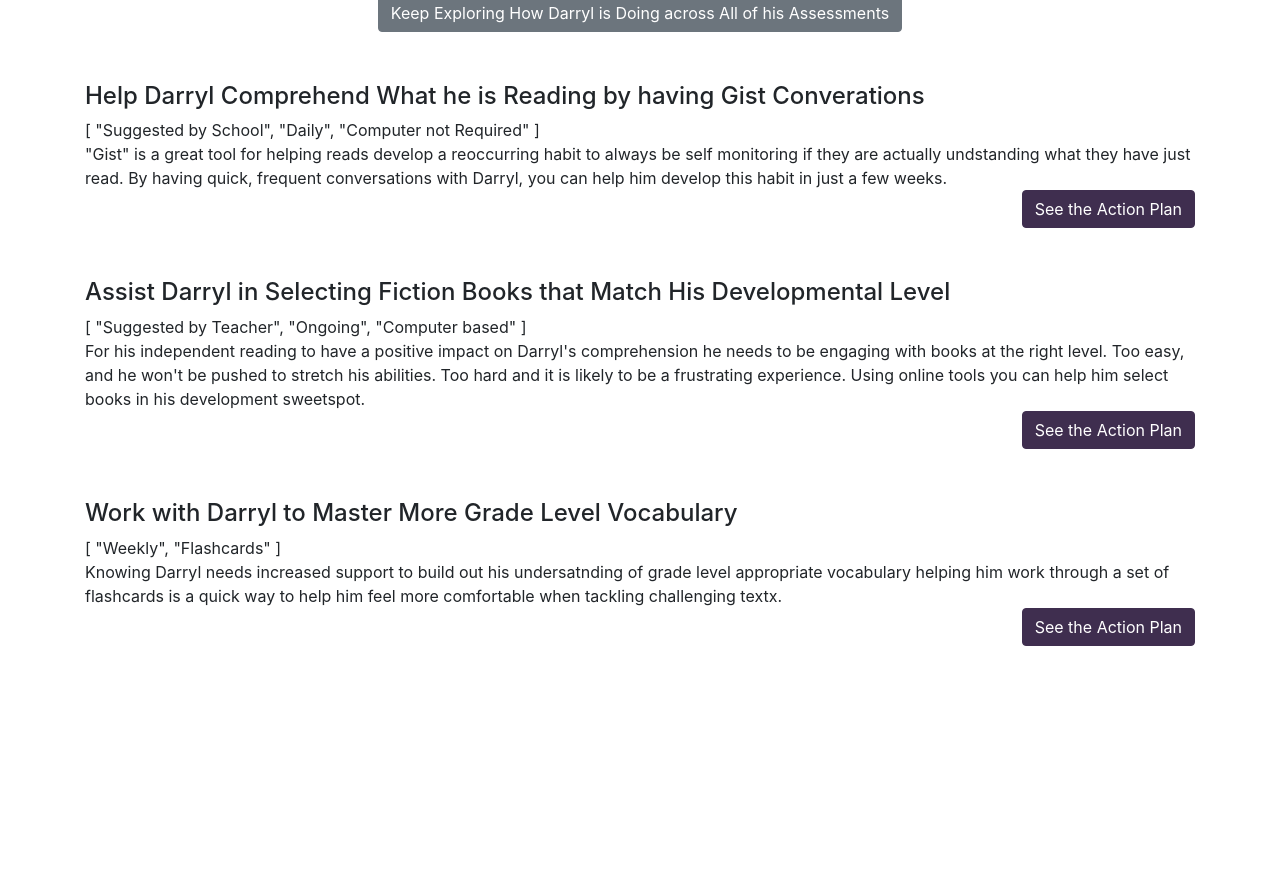
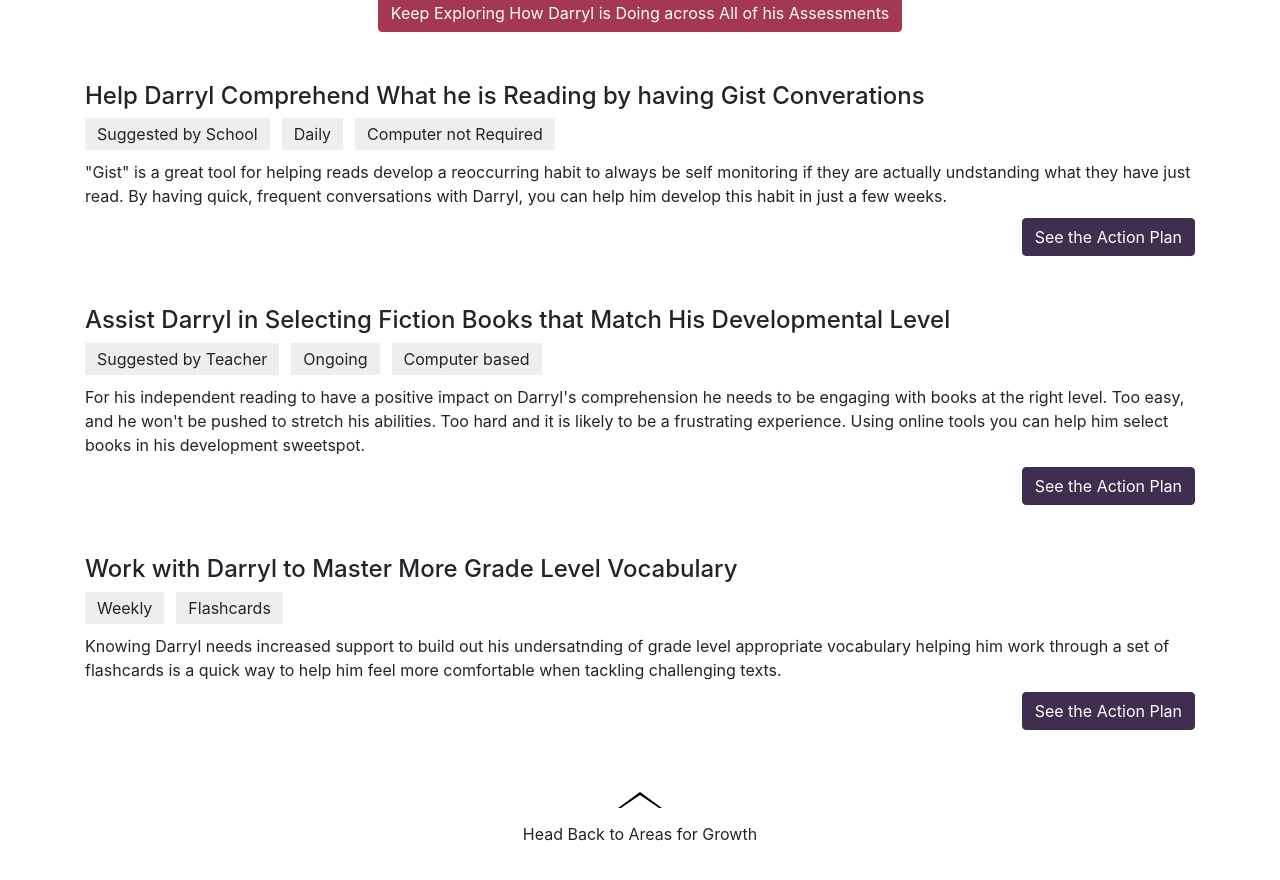
Before and after one commit to ryanechternacht/yardstick-frontend, a Vue app: page /how-to-help/suggested-supports in a window 1280 px wide. Shown: the part 222-1102 px from the top of the page. Before the commit the page ends 918 px from the top, so only its background shows below. Built offline with nearby package versions, Linux system fonts and the light colour scheme; what vue-lodash would draw is missing.

Commit message:
Building out suggested supports component(s)

```diff
--- a/src/assets/yardstick.scss
+++ b/src/assets/yardstick.scss
@@ -1,5 +1,6 @@
 $theme-colors: (
   "primary": 	#3f2e4f,
+  "secondary": #A53851
 );
 
 $off-track: red;
--- a/src/components/how-to-help/suggested-supports/SuggestedSupport.vue
+++ b/src/components/how-to-help/suggested-supports/SuggestedSupport.vue
@@ -1,8 +1,8 @@
 <template>
   <div>
     <h4>{{support.title}}</h4>
-    <div>{{support.tags}}</div>
-    <div>{{support.body}}</div>
+    <suggested-support-tags :tags="support.tags" class="mb-10" />
+    <div class="mb-10">{{support.body}}</div>
     <div class="right">
       <b-button variant="primary">See the Action Plan</b-button>
     </div>
@@ -10,11 +10,17 @@
 </template>
 
 <script>
+import SuggestedSupportTags from "./SuggestedSupportTags";
+
 export default {
   name: "suggested-support",
-  props: ["support"]
+  props: ["support"],
+  components: { SuggestedSupportTags }
 };
 </script>
 
 <style>
+.mb-10 {
+  margin-bottom: 10px;
+}
 </style>
--- /dev/null
+++ b/src/components/how-to-help/suggested-supports/SuggestedSupportTag.vue
@@ -0,0 +1,17 @@
+<template>
+  <div class="tag">{{tag}}</div>
+</template>
+
+<script>
+export default {
+  name: "suggested-support-tag",
+  props: ["tag"]
+};
+</script>
+
+<style>
+.tag {
+  background-color: #eee;
+  padding: 4px 12px;
+}
+</style>
--- /dev/null
+++ b/src/components/how-to-help/suggested-supports/SuggestedSupportTags.vue
@@ -0,0 +1,27 @@
+<template>
+  <div class="tags">
+    <suggested-support-tag v-for="(t, i) in tags" :tag="t" :key="i" />
+  </div>
+</template>
+
+<script>
+import SuggestedSupportTag from "./SuggestedSupportTag";
+
+export default {
+  name: "suggested-support-tags",
+  props: ["tags"],
+  components: {
+    SuggestedSupportTag
+  }
+};
+</script>
+
+<style>
+.tags {
+  display: flex;
+}
+
+.tags * {
+  margin-right: 12px;
+}
+</style>
--- a/src/store/modules/howToHelp.js
+++ b/src/store/modules/howToHelp.js
@@ -25,7 +25,7 @@ export default {
         tags: ["Weekly", "Flashcards"],
         body: `Knowing Darryl needs increased support to build out his undersatnding of grade level appropriate vocabulary
                helping him work through a set of flashcards is a quick way to help him feel more comfortable when tackling
-               challenging textx.`,
+               challenging texts.`,
         actionPlanLink: "",
         id: 3
       }
--- a/src/views/how-to-help/SuggestedSupports.vue
+++ b/src/views/how-to-help/SuggestedSupports.vue
@@ -16,6 +16,13 @@
       <suggested-support :support="s" />
       <div class="spacer" />
     </div>
+
+    <bottom-navigation
+      backText="Head Back to Areas for Growth"
+      :backRoute="relativeWeaknessesRoute"
+    />
+
+    <div class="spacer" />
   </div>
 </template>
 
@@ -23,9 +30,10 @@
 import { mapGetters, mapActions } from "vuex";
 
 import SuggestedSupport from "@/components/how-to-help/suggested-supports/SuggestedSupport";
+import BottomNavigation from "@/components/layout/BottomNavigation";
 
 export default {
-  components: { SuggestedSupport },
+  components: { SuggestedSupport, BottomNavigation },
 
   created() {
     this.updateBreadcrumbs({
@@ -51,7 +59,12 @@ export default {
   },
   computed: {
     ...mapGetters("student", { student: "getStudent" }),
-    ...mapGetters("howToHelp", { supports: "getSupports" })
+    ...mapGetters("howToHelp", { supports: "getSupports" }),
+    relativeWeaknessesRoute() {
+      return {
+        name: "relative-weaknesses"
+      };
+    }
   },
   methods: {
     ...mapActions("breadcrumbs", ["updateBreadcrumbs"])
```
